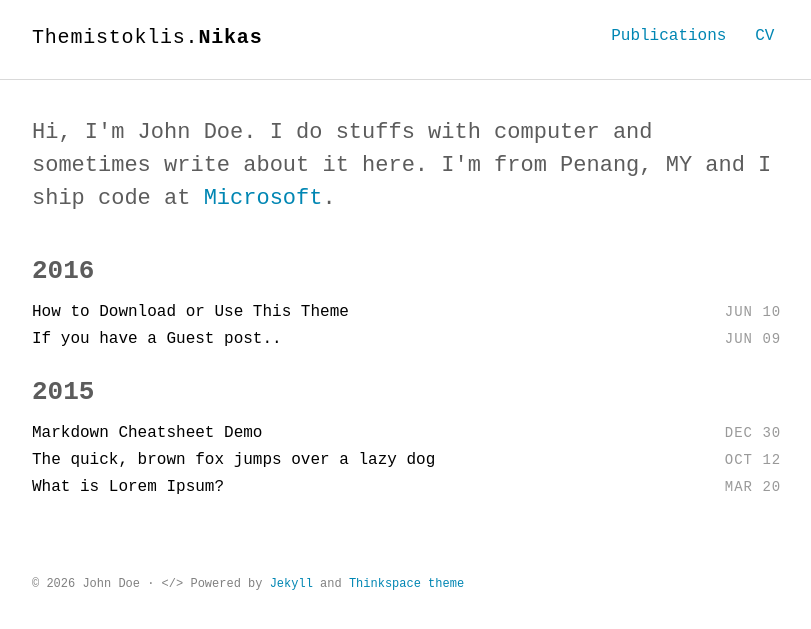
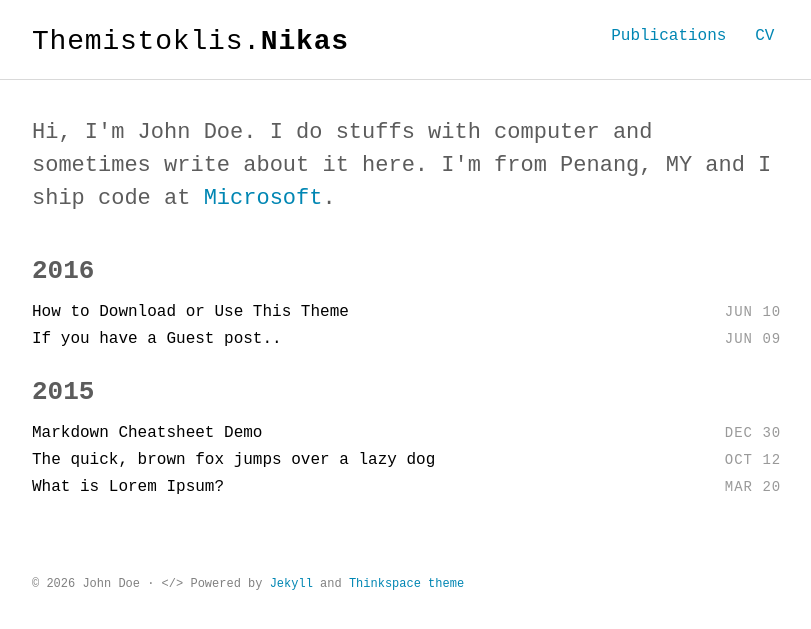
Before and after one commit to tnikas/tnikas.github.io, a Jekyll site: the page built from index.html, in a window 1280 px wide. Shown: the top 629 px of the page, without its empty margins (232-1043 px from the left). Built offline with Jekyll 4.4.1, drawn with Linux system fonts in a browser that asks for light colours; some web fonts are replaced.

Commit message:
Increase title size

```diff
--- a/assets/scss/_layout.scss
+++ b/assets/scss/_layout.scss
@@ -95,8 +95,8 @@ hr {
   margin: 0 0 1em 0;
   cursor: pointer;
   letter-spacing: 0.8px;
-  font-size: 20px;
-  line-height: 28px;
+  font-size: 28px;
+  line-height: 36px;
   font-weight: 300;
 
   span {
```
